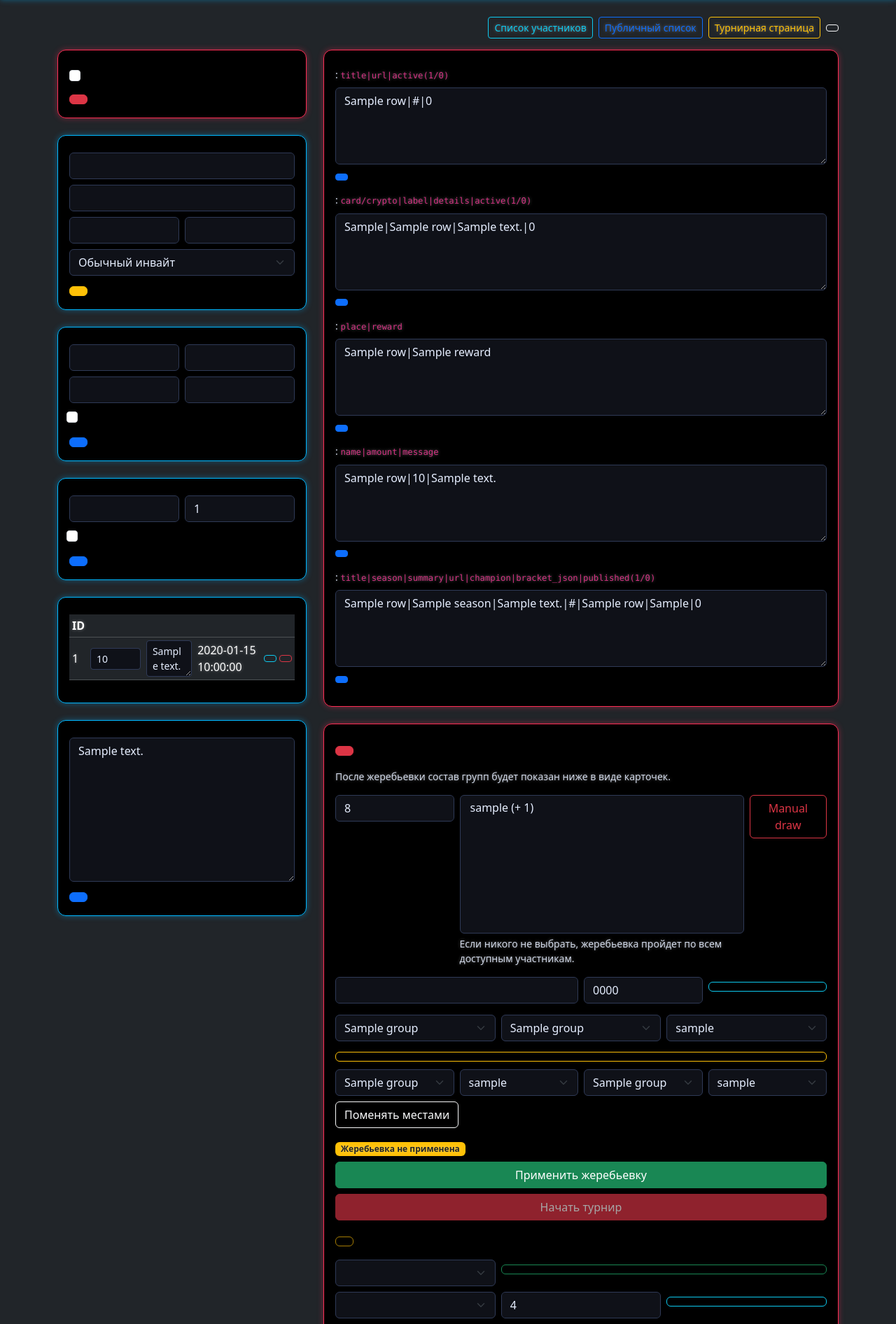
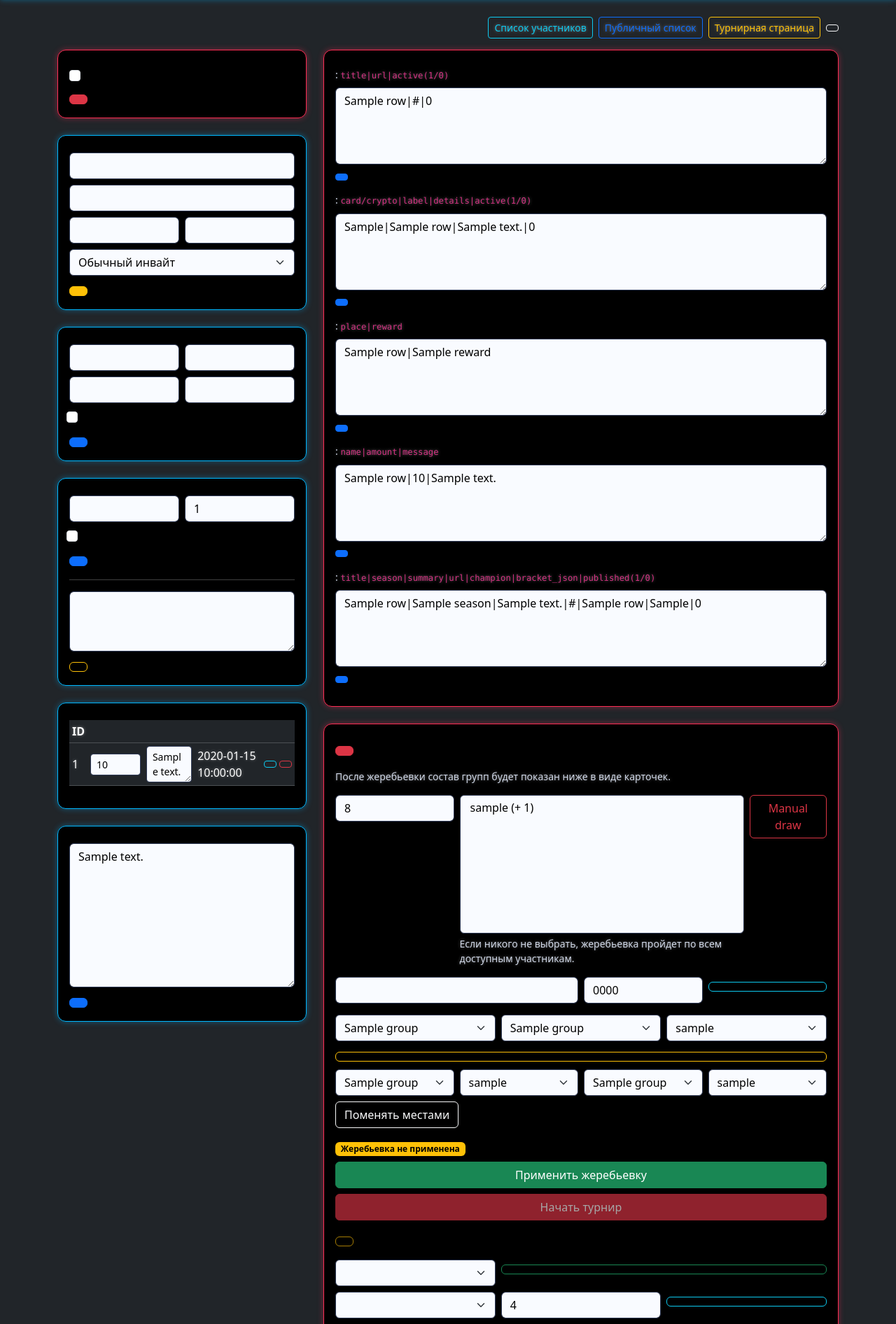
Before and after one commit to CatCodeArbelin/dacarbelin, a Python web app: template app/templates/admin.html in a window 1280 px wide. Shown: the part 28-1920 px from the top of the page at 70% size. Run offline with Jinja, Linux system fonts and the light colour scheme; the template is opened without the code that fills it: most values are stand-ins (such as "Sample title", 1, 10 or a date in 2020).

Commit message:
Update input/alert text colors and improve chat nick styling

```diff
--- a/app/services/i18n.py
+++ b/app/services/i18n.py
@@ -126,6 +126,9 @@ TRANSLATIONS = {
         "admin_chat_enabled": "Chat enabled",
         "admin_save_chat_settings": "Save chat settings",
         "admin_chat_messages": "Chat messages",
+        "admin_chat_send_as_admin": "Send message as admin",
+        "admin_chat_admin_message_placeholder": "Admin message for public chat",
+        "admin_chat_send": "Send as @Admin",
         "admin_actions": "Actions",
         "admin_delete": "Delete",
         "admin_chat_messages_empty": "No chat messages yet.",
@@ -378,6 +381,9 @@ TRANSLATIONS = {
         "admin_chat_enabled": "Чат включен",
         "admin_save_chat_settings": "Сохранить настройки чата",
         "admin_chat_messages": "Сообщения чата",
+        "admin_chat_send_as_admin": "Отправить сообщение от админа",
+        "admin_chat_admin_message_placeholder": "Сообщение администратора для публичного чата",
+        "admin_chat_send": "Отправить как @Admin",
         "admin_actions": "Действия",
         "admin_delete": "Удалить",
         "admin_chat_messages_empty": "Сообщений чата пока нет.",
--- a/app/static/css/style.css
+++ b/app/static/css/style.css
@@ -7,13 +7,18 @@ body {
   color: #ffffff !important;
 }
 .form-control, .form-select {
-  background-color: #0f1118;
+  background-color: #f9fbff;
   border-color: #2f3a57;
-  color: #e6eeff !important;
+  color: #000000 !important;
   text-shadow: none;
-  caret-color: #8fb8ff;
+  caret-color: #000000;
 }
-.form-control::placeholder { color: #9fb2d9 !important; }
+.form-control::placeholder { color: #5f5f5f !important; }
+.form-control:focus,
+.form-select:focus {
+  color: #000000 !important;
+  background-color: #ffffff;
+}
 .table-dark { --bs-table-color: #fff; }
 .list-group-item { color: #fff !important; }
 .neon-border-blue { border: 1px solid #00b7ff !important; box-shadow: 0 0 8px #00b7ff66; }
@@ -78,6 +83,29 @@ body {
 
 .alert-warning * {
   color: #1b1b1b !important;
+}
+
+.bg-warning,
+.bg-warning *,
+.bg-white,
+.bg-white *,
+.text-bg-warning,
+.text-bg-warning *,
+.text-bg-light,
+.text-bg-light *,
+.alert-light,
+.alert-light * {
+  color: #000000 !important;
+  text-shadow: none !important;
+}
+
+.chat-nick {
+  color: var(--nick-color, #66d9ff) !important;
+}
+
+.chat-nick-admin {
+  color: #ff79d1 !important;
+  font-style: italic;
 }
 
 .badge.bg-success {
--- a/app/templates/admin.html
+++ b/app/templates/admin.html
@@ -53,6 +53,12 @@
         <div class="col-6"><input class="form-control" type="number" name="max_length" min="1" value="{{ chat_settings.max_length }}"></div>
         <div class="col-12 form-check"><input class="form-check-input" name="is_enabled" type="checkbox" {% if chat_settings.is_enabled %}checked{% endif %}><label class="form-check-label">{{ tr('admin_chat_enabled') }}</label></div>
         <div class="col-12"><button class="btn btn-primary">{{ tr('admin_save_chat_settings') }}</button></div>
+      </form>
+      <hr>
+      <h5>{{ tr('admin_chat_send_as_admin') }}</h5>
+      <form action="/admin/chat/send" method="post" class="row g-2">
+        <div class="col-12"><textarea class="form-control" name="message" rows="3" maxlength="{{ chat_settings.max_length }}" placeholder="{{ tr('admin_chat_admin_message_placeholder') }}" required></textarea></div>
+        <div class="col-12"><button class="btn btn-outline-warning">{{ tr('admin_chat_send') }}</button></div>
       </form>
     </div></div>
 
```
Also changed, not shown: app/routers/web.py (+20 -0 lines), app/templates/index.html (+6 -1 lines).
